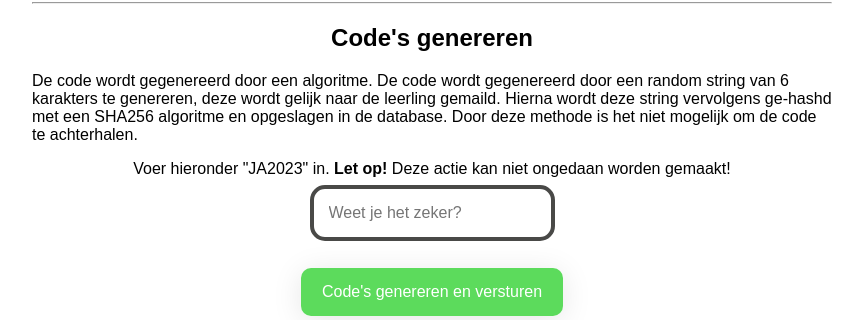
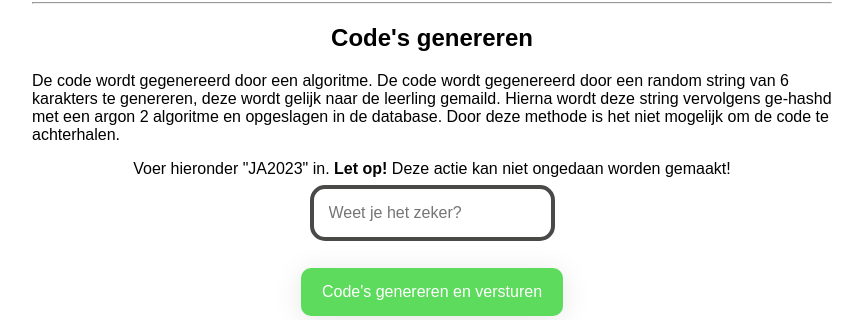
Before and after one commit to woutvos/leerlingen-koppelen, a Flask app: page /fase1/ in a window 1280 px wide. Shown: the part 743-1063 px from the top of the page, without its empty margins (208-1071 px from the left). Run offline with Flask 3, Linux system fonts and the light colour scheme; a user stored in the database is signed in.

Commit message:
Update wrong info

```diff
--- a/templates/fase1.html
+++ b/templates/fase1.html
@@ -36,7 +36,7 @@
         <p>
             De code wordt gegenereerd door een algoritme.
             De code wordt gegenereerd door een random string van 6 karakters te genereren, deze wordt gelijk naar de leerling gemaild.
-            Hierna wordt deze string vervolgens ge-hashd met een SHA256 algoritme en opgeslagen in de database.
+            Hierna wordt deze string vervolgens ge-hashd met een argon 2 algoritme en opgeslagen in de database.
             Door deze methode is het niet mogelijk om de code te achterhalen.
         </p>
         <form method="POST">
```
